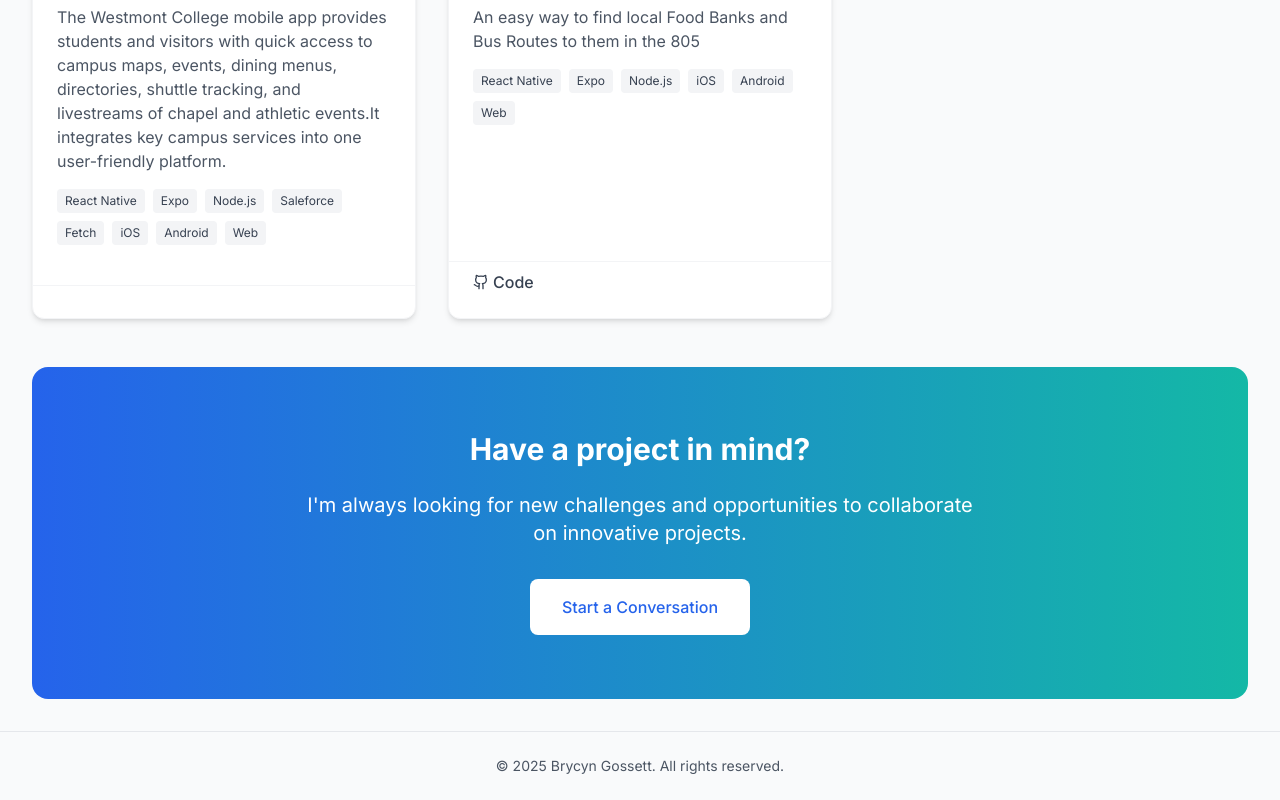
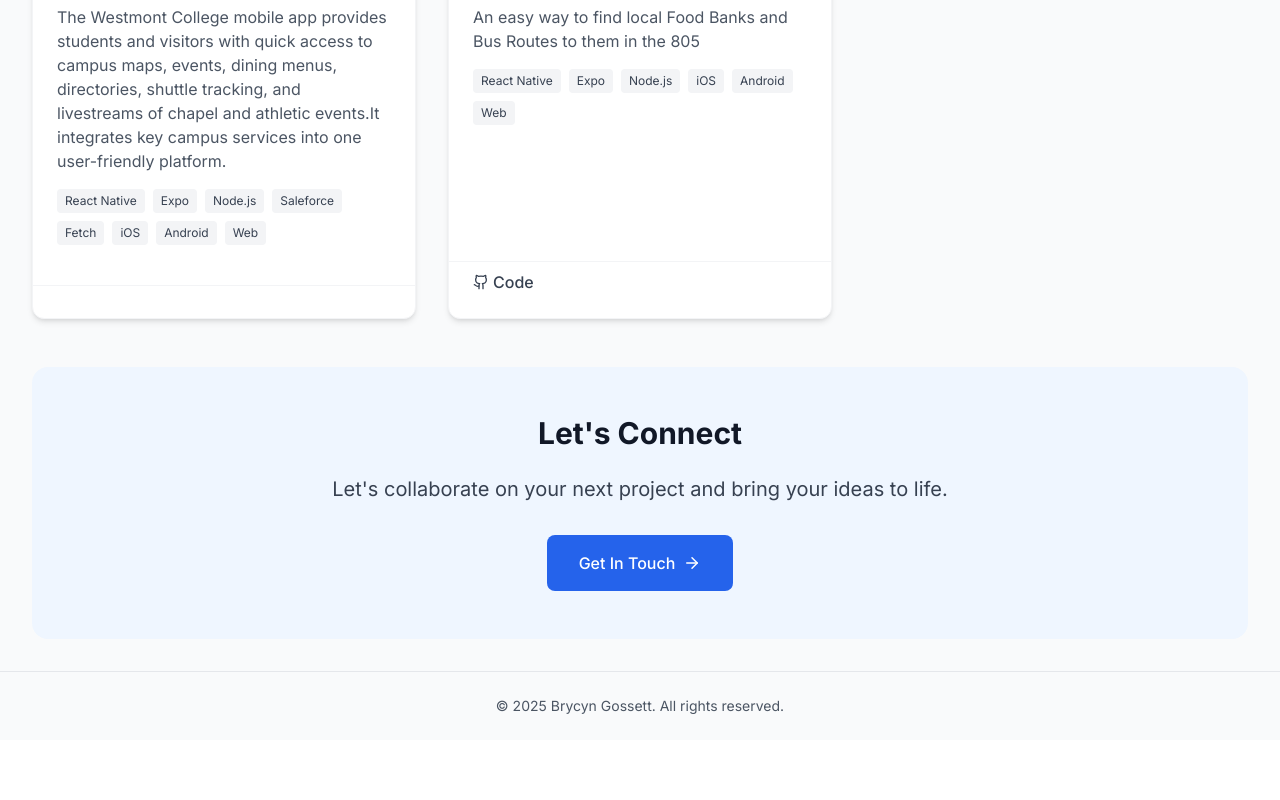
Before and after one commit to Brycyn/personal-site, a React (Vite) app: page /projects in a window 1280 px wide. Shown: the part 684-1484 px from the top of the page. After the commit the page ends 1424 px from the top, so only its background shows below. Built offline with nearby package versions, Linux system fonts and the light colour scheme.

Commit message:
feat/ made the 'lets contact component reusable'

```diff
--- /dev/null
+++ b/src/components/ContactCTA.tsx
@@ -0,0 +1,40 @@
+import React from "react";
+import { motion } from "framer-motion";
+import { ArrowRight } from "lucide-react";
+
+interface ContactCTAProps {
+  title?: string;
+  description?: string;
+  buttonText?: string;
+  email?: string;
+  className?: string;
+}
+
+const ContactCTA: React.FC<ContactCTAProps> = ({
+  title = "Let's Connect",
+  description = "I'm always open to discussing new projects, creative ideas, or opportunities to be part of your vision.",
+  buttonText = "Get In Touch",
+  email = "brycyn8@gmail.com",
+  className = "",
+}) => {
+  return (
+    <section
+      className={`py-12 px-8 bg-blue-50 dark:bg-blue-900/20 rounded-2xl text-center ${className}`}
+    >
+      <h2 className="text-3xl font-bold mb-6">{title}</h2>
+      <p className="text-xl text-gray-700 dark:text-gray-300 mb-8 max-w-2xl mx-auto">
+        {description}
+      </p>
+      <motion.a
+        href={`mailto:${email}`}
+        className="inline-flex items-center gap-2 px-8 py-4 bg-blue-600 dark:bg-blue-700 text-white font-medium rounded-lg hover:bg-blue-700 dark:hover:bg-blue-600 transition-colors"
+        whileHover={{ scale: 1.05 }}
+        whileTap={{ scale: 0.95 }}
+      >
+        {buttonText} <ArrowRight size={18} />
+      </motion.a>
+    </section>
+  );
+};
+
+export default ContactCTA;
--- a/src/pages/About/About.tsx
+++ b/src/pages/About/About.tsx
@@ -1,8 +1,9 @@
 import React from "react";
 import { motion } from "framer-motion";
-import { ArrowRight, Github, Linkedin, Mail, FileText } from "lucide-react";
+import { Github, Linkedin, Mail, FileText } from "lucide-react";
 import Headshot from "../../assets/Headshot.jpg";
 import Resume from "../../assets/Brycyn Gossett 2025.pdf";
+import ContactCTA from "../../components/ContactCTA";
 
 const About: React.FC = () => {
   const skills = [
@@ -376,21 +377,7 @@ const About: React.FC = () => {
       </section>
 
       {/* Contact CTA */}
-      <section className="py-12 px-8 bg-blue-50 dark:bg-blue-900/20 rounded-2xl text-center">
-        <h2 className="text-3xl font-bold mb-6">Let's Connect</h2>
-        <p className="text-xl text-gray-700 dark:text-gray-300 mb-8 max-w-2xl mx-auto">
-          I'm always open to discussing new projects, creative ideas, or
-          opportunities to be part of your vision.
-        </p>
-        <motion.a
-          href="mailto:brycyn8@gmail.com"
-          className="inline-flex items-center gap-2 px-8 py-4 bg-blue-600 dark:bg-blue-700 text-white font-medium rounded-lg hover:bg-blue-700 dark:hover:bg-blue-600 transition-colors"
-          whileHover={{ scale: 1.05 }}
-          whileTap={{ scale: 0.95 }}
-        >
-          Get In Touch <ArrowRight size={18} />
-        </motion.a>
-      </section>
+      <ContactCTA />
     </motion.div>
   );
 };
--- a/src/pages/Home/Home.tsx
+++ b/src/pages/Home/Home.tsx
@@ -2,6 +2,7 @@ import React from "react";
 import { motion } from "framer-motion";
 import { ArrowRight, Cloud, Code, Smartphone } from "lucide-react";
 import { Link } from "react-router-dom";
+import ContactCTA from "../../components/ContactCTA";
 
 const Home: React.FC = () => {
   return (
@@ -93,24 +94,11 @@ const Home: React.FC = () => {
       </section>
 
       {/* CTA Section */}
-      <section className="py-16 px-4 rounded-2xl bg-gradient-to-r from-blue-600 to-teal-500 dark:from-blue-700 dark:to-teal-600 text-white">
-        <div className="max-w-3xl mx-auto text-center">
-          <h2 className="text-3xl font-bold mb-6">
-            Interested in working together?
-          </h2>
-          <p className="text-xl mb-8 text-blue-50">
-            Let's collaborate on your next project and bring your ideas to life.
-          </p>
-          <motion.a
-            href="mailto:brycyn8@gmail.com"
-            className="inline-block px-8 py-4 bg-white text-blue-600 hover:bg-blue-50 font-medium rounded-lg transition-colors duration-300"
-            whileHover={{ scale: 1.05 }}
-            whileTap={{ scale: 0.95 }}
-          >
-            Get In Touch
-          </motion.a>
-        </div>
-      </section>
+      <ContactCTA
+        description="I'm always looking for new challenges and opportunities to collaborate on innovative projects.
+
+"
+      />
     </motion.div>
   );
 };
--- a/src/pages/Projects/Projects.tsx
+++ b/src/pages/Projects/Projects.tsx
@@ -1,21 +1,26 @@
-import React, { useState } from 'react';
-import { motion } from 'framer-motion';
-import ProjectCard from './ProjectCard';
-import { projects, ProjectCategory } from './projectsData';
-import { Filter } from 'lucide-react';
+import React, { useState } from "react";
+import { motion } from "framer-motion";
+import ProjectCard from "./ProjectCard";
+import { projects, ProjectCategory } from "./projectsData";
+import { Filter } from "lucide-react";
+import ContactCTA from "../../components/ContactCTA";
 
 const Projects: React.FC = () => {
-  const [activeFilter, setActiveFilter] = useState<ProjectCategory | 'all'>('all');
+  const [activeFilter, setActiveFilter] = useState<ProjectCategory | "all">(
+    "all"
+  );
 
-  const filteredProjects = activeFilter === 'all'
-    ? projects
-    : projects.filter(project => project.category === activeFilter);
+  const filteredProjects =
+    activeFilter === "all"
+      ? projects
+      : projects.filter((project) => project.category === activeFilter);
 
-  const filterCategories: { value: ProjectCategory | 'all', label: string }[] = [
-    { value: 'all', label: 'All Projects' },
-    { value: 'web', label: 'Web Development' },
-    { value: 'mobile', label: 'Mobile Apps' },
-  ];
+  const filterCategories: { value: ProjectCategory | "all"; label: string }[] =
+    [
+      { value: "all", label: "All Projects" },
+      { value: "web", label: "Web Development" },
+      { value: "mobile", label: "Mobile Apps" },
+    ];
 
   return (
     <motion.div
@@ -29,8 +34,8 @@ const Projects: React.FC = () => {
       <section className="py-12 text-center">
         <h1 className="text-4xl font-bold mb-4">My Projects</h1>
         <p className="text-xl text-gray-700 dark:text-gray-300 max-w-3xl mx-auto">
-          A collection of my recent work across various technologies and domains.
-          Each project represents a unique challenge and solution.
+          A collection of my recent work across various technologies and
+          domains. Each project represents a unique challenge and solution.
         </p>
       </section>
 
@@ -46,8 +51,8 @@ const Projects: React.FC = () => {
             onClick={() => setActiveFilter(category.value)}
             className={`px-4 py-2 rounded-full text-sm font-medium transition-all duration-300 ${
               activeFilter === category.value
-                ? 'bg-blue-600 dark:bg-blue-700 text-white'
-                : 'bg-gray-100 dark:bg-gray-800 text-gray-700 dark:text-gray-300 hover:bg-gray-200 dark:hover:bg-gray-700'
+                ? "bg-blue-600 dark:bg-blue-700 text-white"
+                : "bg-gray-100 dark:bg-gray-800 text-gray-700 dark:text-gray-300 hover:bg-gray-200 dark:hover:bg-gray-700"
             }`}
           >
             {category.label}
@@ -68,20 +73,7 @@ const Projects: React.FC = () => {
       </motion.section>
 
       {/* Contact CTA */}
-      <section className="py-16 px-8 bg-gradient-to-r from-blue-600 to-teal-500 dark:from-blue-700 dark:to-teal-600 rounded-2xl text-white text-center">
-        <h2 className="text-3xl font-bold mb-6">Have a project in mind?</h2>
-        <p className="text-xl mb-8 max-w-2xl mx-auto">
-          I'm always looking for new challenges and opportunities to collaborate on innovative projects.
-        </p>
-        <motion.a
-          href="mailto:brycyn8@gmail.com"
-          className="inline-block px-8 py-4 bg-white text-blue-600 font-medium rounded-lg hover:bg-blue-50 transition-colors duration-300"
-          whileHover={{ scale: 1.05 }}
-          whileTap={{ scale: 0.95 }}
-        >
-          Start a Conversation
-        </motion.a>
-      </section>
+      <ContactCTA description="Let's collaborate on your next project and bring your ideas to life." />
     </motion.div>
   );
 };
```
